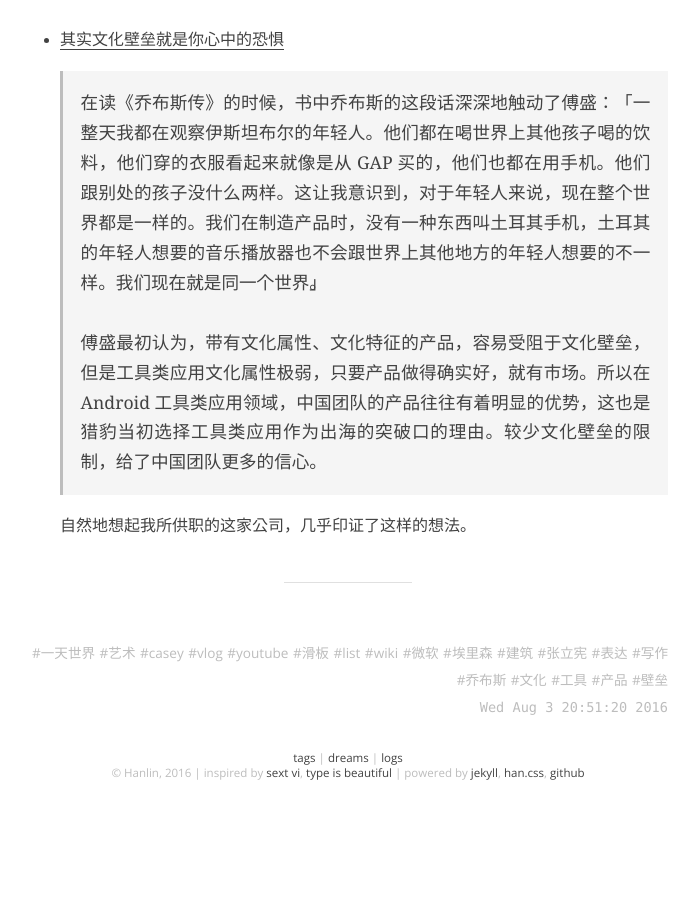
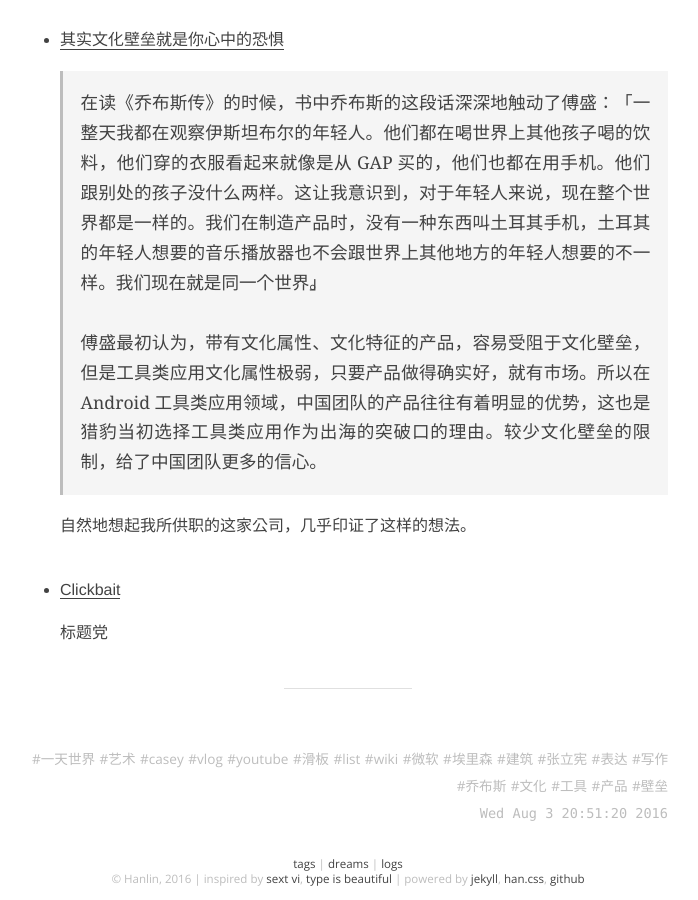
Before and after one commit to onion7878/word, a Jekyll site: the page built from _posts/logs/2016-04-11-31.md, in a window 1280 px wide and 900 px high, scrolled down 1621 px. Shown: the whole window, without its empty margins (292-990 px from the left). Built offline with Jekyll 4.4.1, drawn with Linux system fonts in a browser that asks for light colours; before the commit the page ends 2414 px from its top, so only the background shows below that.

Commit message:
add item

```diff
--- a/_posts/logs/2016-04-11-31.md
+++ b/_posts/logs/2016-04-11-31.md
@@ -47,4 +47,8 @@ tags: [一天世界, 艺术, casey, vlog, youtube, 滑板, list, wiki, 微软,
 
 	自然地想起我所供职的这家公司，几乎印证了这样的想法。
 
+- [Clickbait](https://en.wikipedia.org/wiki/Clickbait)
+
+	标题党
+
 ---
```
